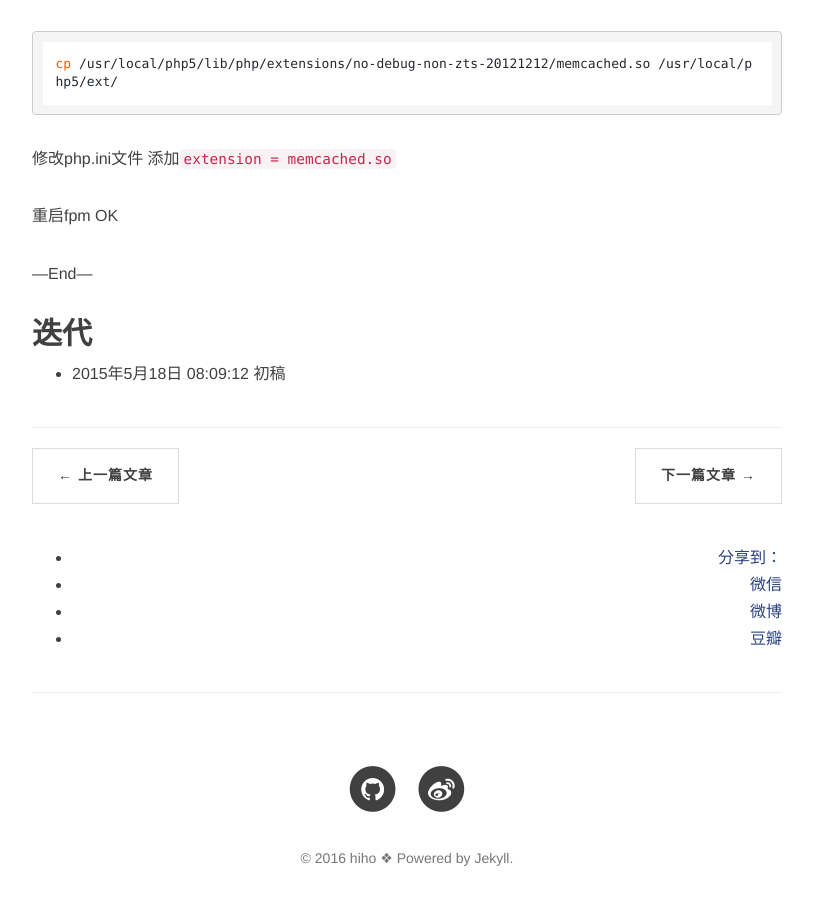
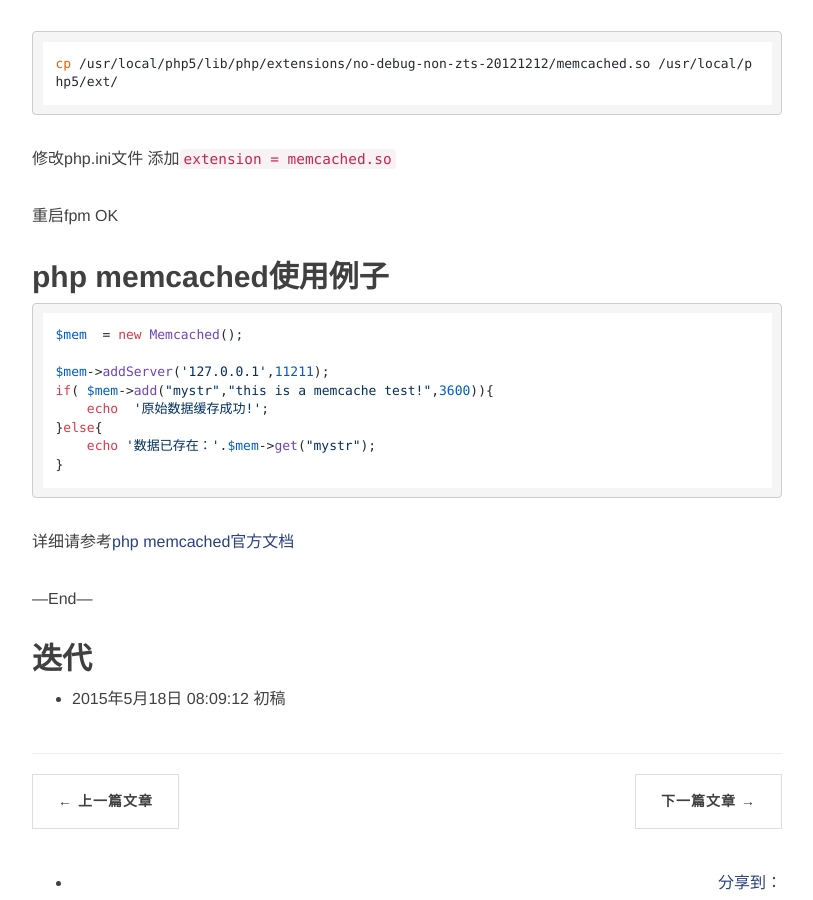
Before and after one commit to hihozhou/hihoZhou.github.io, a Jekyll site: the page built from _posts/2015-05-18-php-memcached.md, in a window 1280 px wide and 900 px high, scrolled down 2828 px. Shown: the whole window, without its empty margins (233-1046 px from the left). Built offline with Jekyll 4.4.1, drawn with Linux system fonts in a browser that asks for light colours; nearby versions of some CDN libraries; Markdown is read by kramdown in place of the engine named in the settings; comment, search, counter and statistics services are not loaded; some of the changed text lies outside the part shown.

Commit message:
memcached demo

````diff
--- a/_posts/2015-05-18-php-memcached.md
+++ b/_posts/2015-05-18-php-memcached.md
@@ -1,10 +1,10 @@
 ---
 layout: post
-title: php memcache扩展
+title: php memcached扩展
 date: 2015-05-18
 categories: blog
-tags: [php,memcache]
-description: 编译安装使用memcache
+tags: [php,memcached]
+description: 编译安装使用memcached
 
 ---
 
@@ -123,6 +123,21 @@ cp /usr/local/php5/lib/php/extensions/no-debug-non-zts-20121212/memcached.so /us
 重启fpm OK
 
 
+##php memcached使用例子
+
+```php
+$mem  = new Memcached();
+
+$mem->addServer('127.0.0.1',11211);
+if( $mem->add("mystr","this is a memcache test!",3600)){
+    echo  '原始数据缓存成功!';
+}else{
+    echo '数据已存在：'.$mem->get("mystr");
+}
+```
+
+详细请参考[php memcached官方文档](http://php.net/manual/zh/class.memcached.php)
+
 —End—
 
 ##迭代
````
